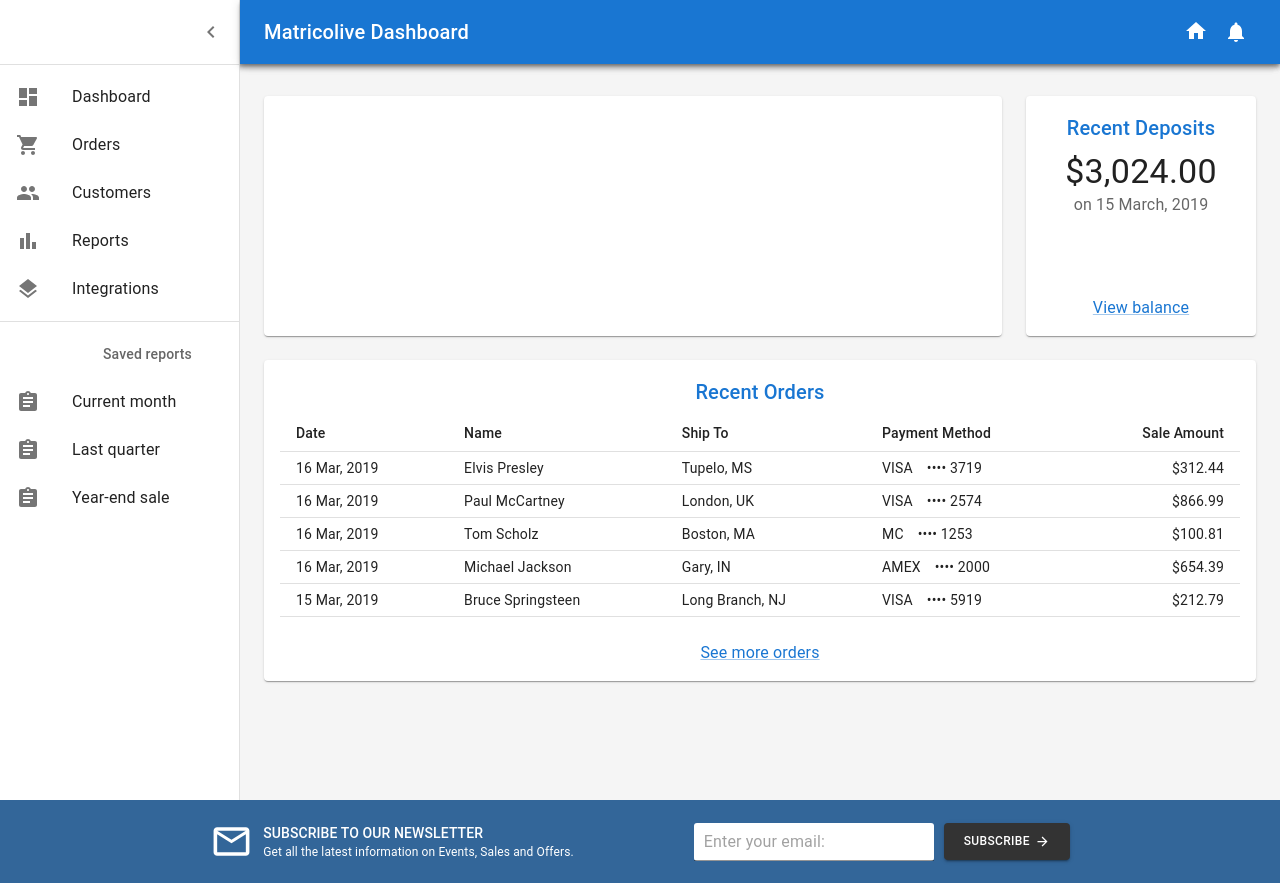
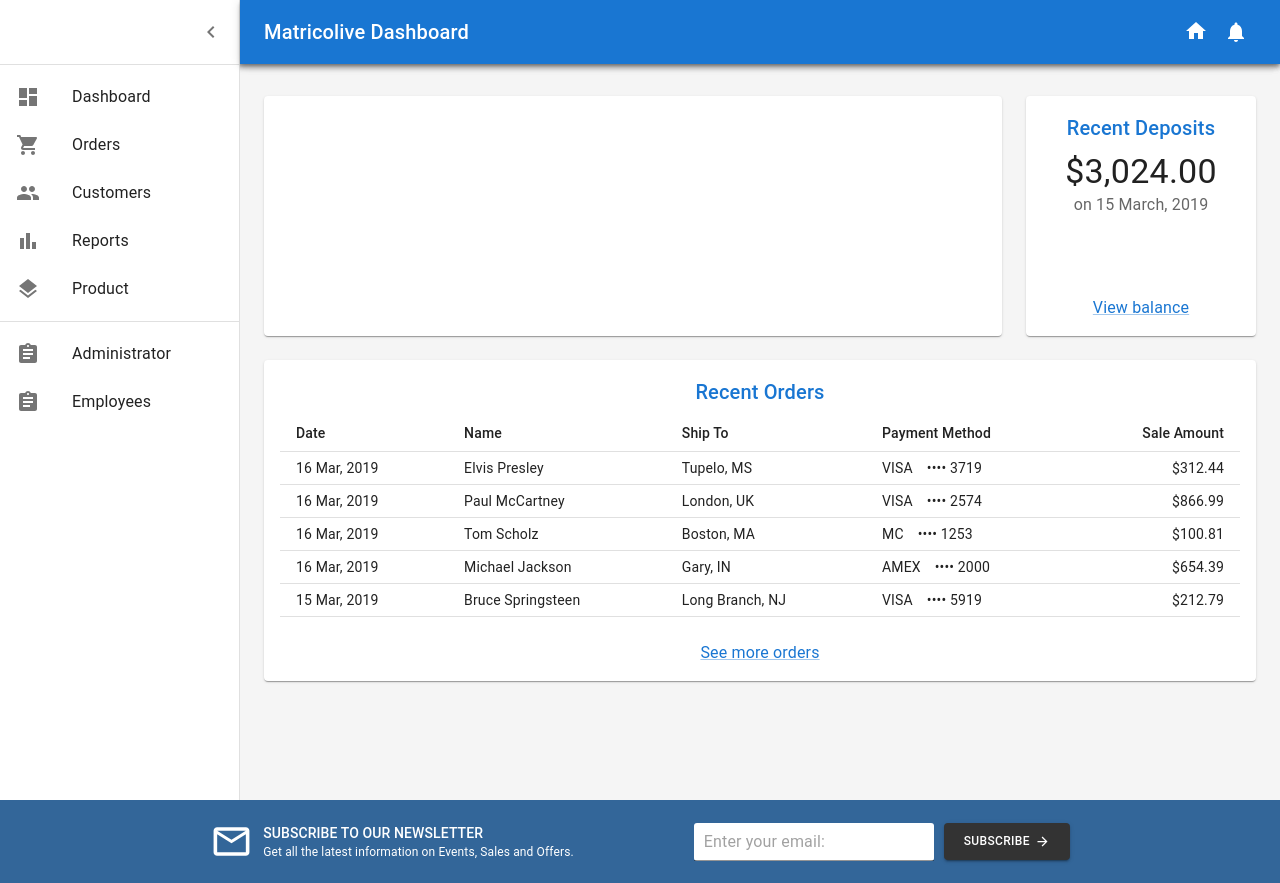
Before and after one commit to Rakibul-Hasan-max/Matricolive, a React (Create React App) app: page /dashboard in a window 1280 px wide. Built offline with nearby package versions, Linux system fonts and the light colour scheme.

Commit message:
new dashboard making

```diff
--- a/src/Pages/Dashboard/listItems.js
+++ b/src/Pages/Dashboard/listItems.js
@@ -40,33 +40,33 @@ export const mainListItems = (
       <ListItemIcon>
         <LayersIcon />
       </ListItemIcon>
-      <ListItemText primary="Integrations" />
+      <ListItemText primary="Product" />
     </ListItemButton>
   </React.Fragment>
 );
 
 export const secondaryListItems = (
   <React.Fragment>
-    <ListSubheader component="div" inset>
-      Saved reports
-    </ListSubheader>
+    {/* <ListSubheader component="div" inset sx={{textAlign: "left"}}>
+      Company Profile
+    </ListSubheader> */}
     <ListItemButton>
       <ListItemIcon>
         <AssignmentIcon />
       </ListItemIcon>
-      <ListItemText primary="Current month" />
+      <ListItemText primary="Administrator" />
     </ListItemButton>
     <ListItemButton>
       <ListItemIcon>
         <AssignmentIcon />
       </ListItemIcon>
-      <ListItemText primary="Last quarter" />
+      <ListItemText primary="Employees" />
     </ListItemButton>
-    <ListItemButton>
+    {/* <ListItemButton>
       <ListItemIcon>
         <AssignmentIcon />
       </ListItemIcon>
       <ListItemText primary="Year-end sale" />
-    </ListItemButton>
+    </ListItemButton> */}
   </React.Fragment>
 );
```
